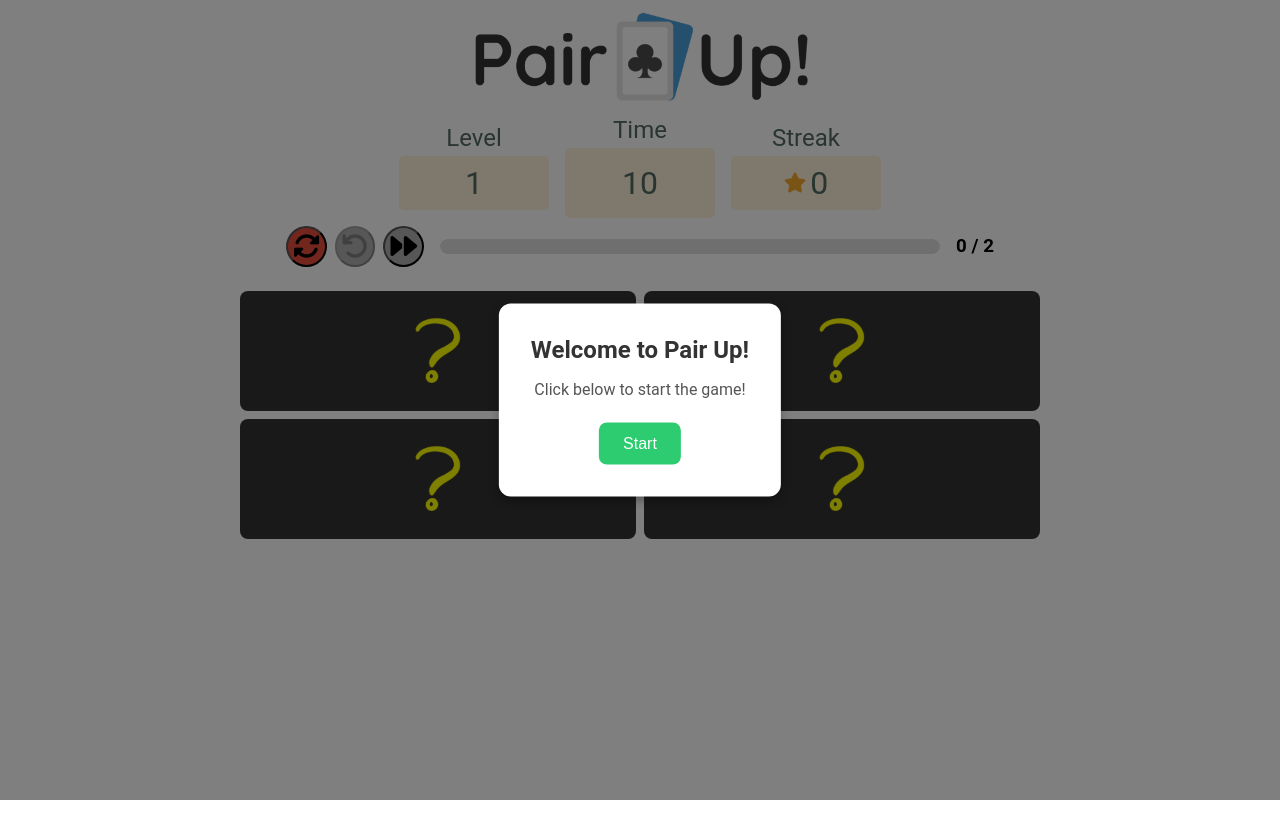
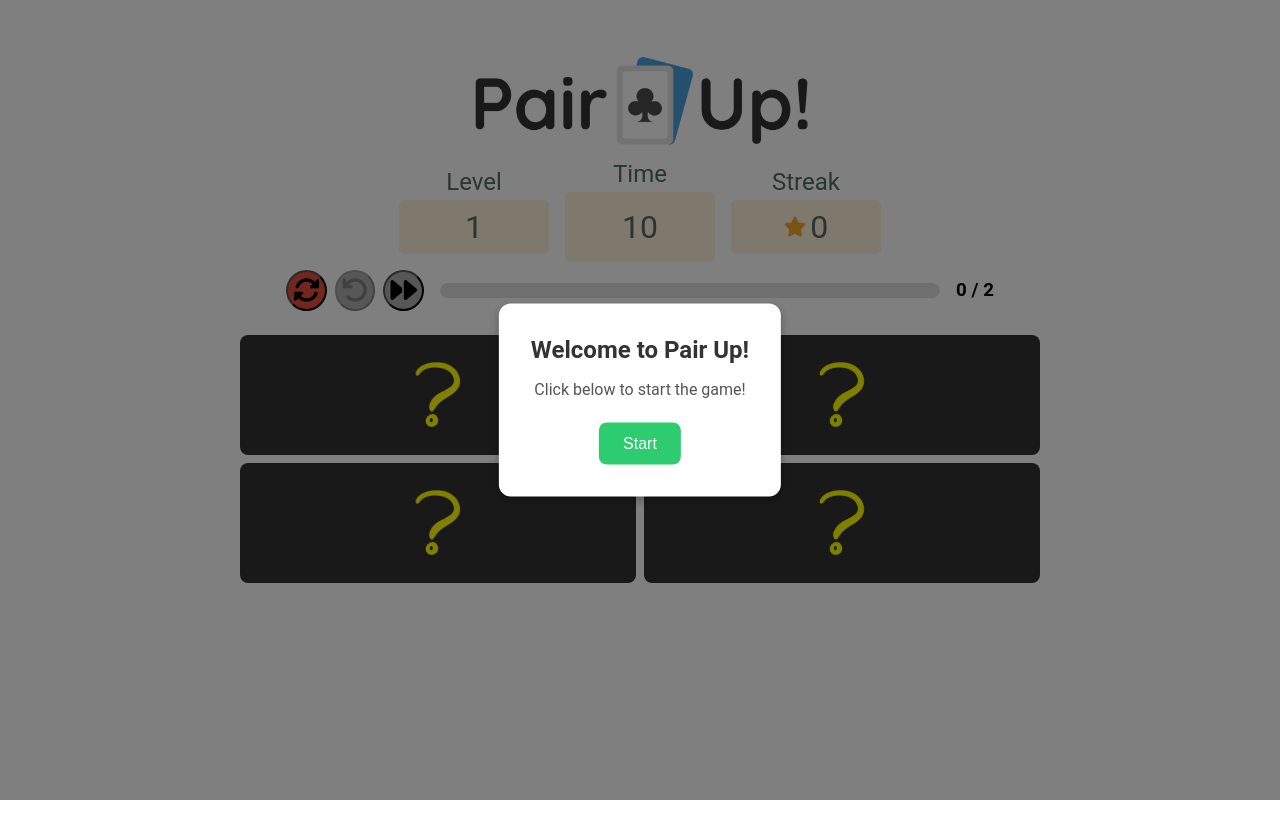
Before and after one commit to m0crafts/pairup, a React (Vite) app: page / in a window 1280 px wide. Shown: the top 838 px of the page. Built offline with nearby package versions, Linux system fonts and the light colour scheme.

Commit message:
style: Add margin bottom to the page

```diff
--- a/src/components/Gameboard.jsx
+++ b/src/components/Gameboard.jsx
@@ -73,8 +73,6 @@ export default function Gameboard({ level, matchedShapes, onMatch, onMismatch })
               style={{
                 objectFit: "contain",
               }}
-              onLoad={(e) => (e.target.style.opacity = 1)}
-              onError={(e) => (e.target.style.opacity = 0)}
             />
           </li>
         ))}
--- a/src/index.css
+++ b/src/index.css
@@ -14,11 +14,10 @@ body {
   align-items: center;
   justify-content: center;
   height: 100vh;
-  margin-top: 0.25rem;
+  margin-top: 3rem;
   background-color: #fff;
   text-align: center;
   position: relative;
-  margin-bottom: 1rem;
 }
 
 #root {
@@ -42,7 +41,9 @@ header img {
 main {
   display: flex;
   justify-content: center;
+  /* align-items: center; */
   width: 100%;
+  /* height: 100%; */
 }
 
 /* Grid container */
@@ -55,6 +56,7 @@ main ul {
   max-width: 800px;
   width: 100%;
   justify-content: center;
+  margin-bottom: 3rem;
 }
 
 /* Shape items */
```
